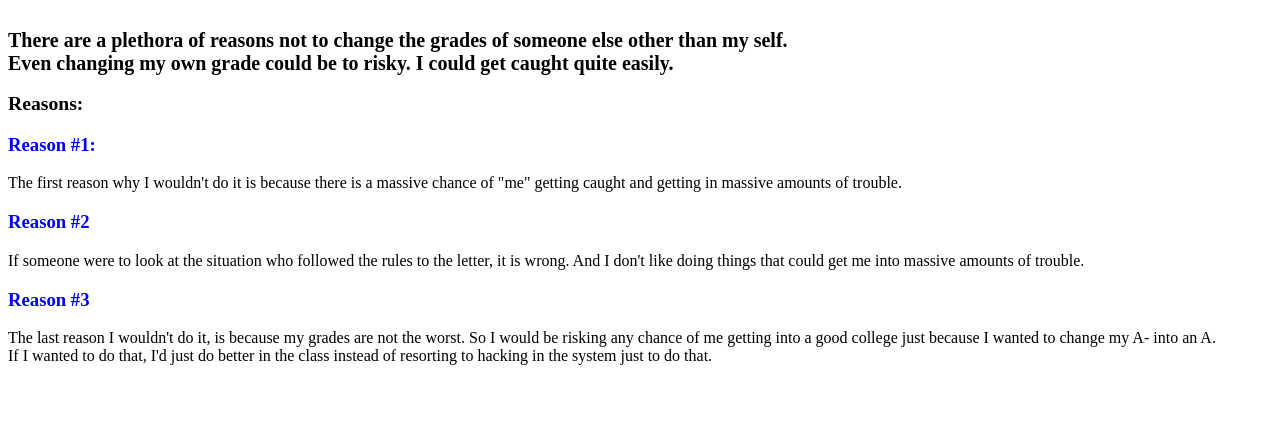
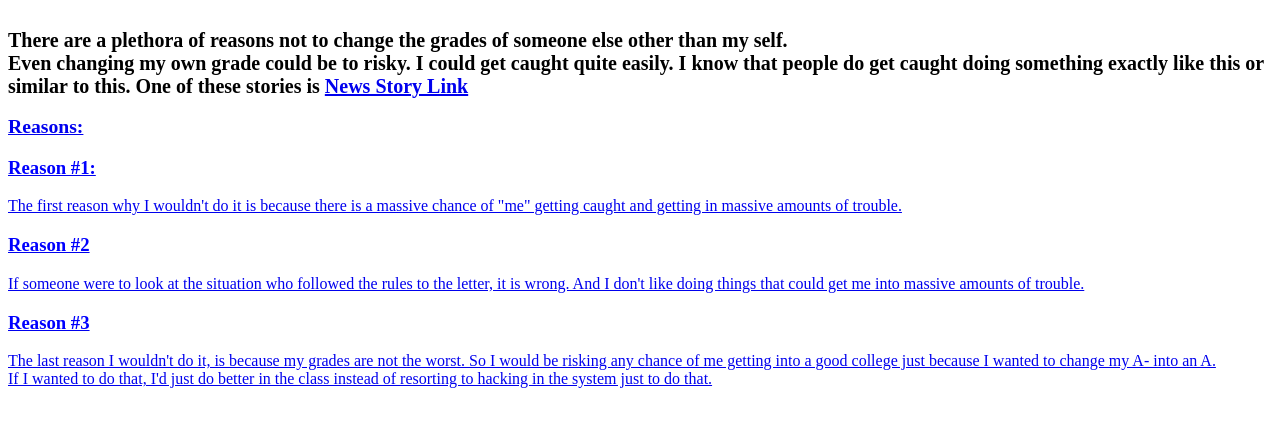
Before and after one commit to owenpenners/unit3finalProject, a plain HTML site: page page3.html in a window 1280 px wide. Shown: the part 144-570 px from the top of the page. Drawn offline with Linux system fonts and the light colour scheme.

Commit message:
added news story

```diff
--- a/page3.html
+++ b/page3.html
@@ -14,7 +14,7 @@
       <li><a href ="cited.html">Works Cited Page</a></li>
     </ul>
     <h1> 3 Reasons Not To Do It</h1>
-    <h2><strong>There are a plethora of reasons not to change the grades of someone else other than my self.<br>Even changing my own grade could be to risky. I could get caught quite easily.</strong></h2>
+    <h2><strong>There are a plethora of reasons not to change the grades of someone else other than my self.<br>Even changing my own grade could be to risky. I could get caught quite easily. I know that people do get caught doing something exactly like this or similar to this. One of these stories is <a href ="https://www.apnews.com/20c89bc225b048c1b38afa7dfe27bb2b">News Story Link</strong></h2>
     <h2 style="font-size:123%;"> Reasons:</h2>
     <h3>Reason #1:</h3>
     <p> The first reason why I wouldn't do it is because there is a massive chance of "me" getting caught and getting in massive amounts of trouble.</p>
```
